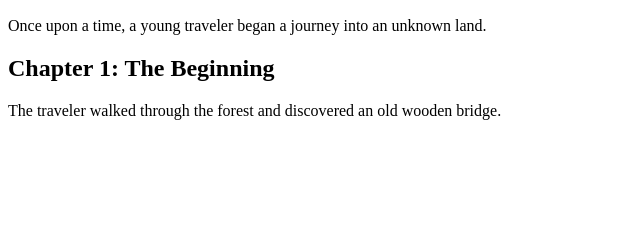
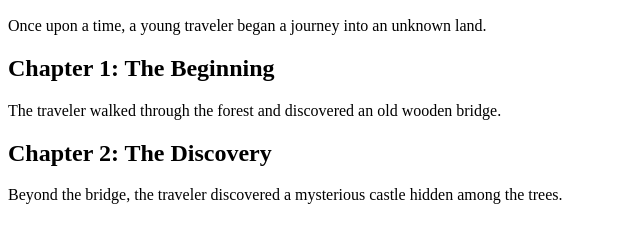
Before and after one commit to shirisha630/stories, a plain HTML site: page index.html in a window 1280 px wide. Shown: the part 110-352 px from the top of the page, without its empty margins (0-640 px from the left). Drawn offline with Linux system fonts and the light colour scheme.

Commit message:
Add Chapter 2

```diff
--- a/index.html
+++ b/index.html
@@ -10,5 +10,7 @@
     <p>Once upon a time, a young traveler began a journey into an unknown land.</p>
 <h2>Chapter 1: The Beginning</h2>
 <p>The traveler walked through the forest and discovered an old wooden bridge.</p>
+<h2>Chapter 2: The Discovery</h2>
+<p>Beyond the bridge, the traveler discovered a mysterious castle hidden among the trees.</p>
 </body>
 </html>
```
